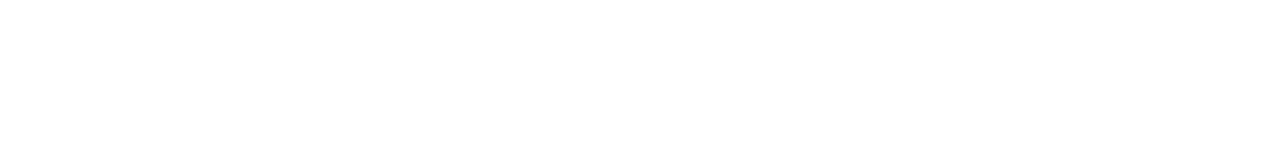
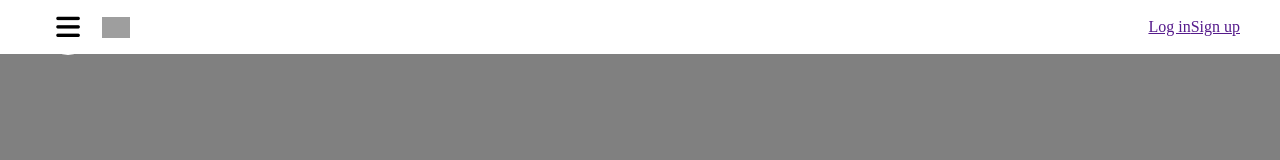
Before and after one commit to RyanT25/Website-Clone-Project, a plain HTML site: page index.html in a window 1280 px wide. Drawn offline with Linux system fonts and the light colour scheme; grey boxes are pictures that could not be loaded.

Commit message:
added header html and css

```diff
--- a/index.html
+++ b/index.html
@@ -3,10 +3,28 @@
 <head>
     <meta charset="UTF-8">
     <meta name="viewport" content="width=device-width, initial-scale=1.0">
-    <title>Uber Eats</title>
+    <title>Uber Eats Clone</title>
+    <link rel="stylesheet" href="https://cdnjs.cloudflare.com/ajax/libs/font-awesome/6.6.0/css/all.min.css">
     <link rel="stylesheet" href="style.css">
 </head>
 <body>
-
+    <header>
+        <div class="left">
+            <div class="navmenu">
+                <i class="fa-sharp fa-solid fa-bars"></i>
+            </div>
+            <div class="title">
+                <img src="https://www.ubereats.com/_static/97c43f8974e6c876.svg" alt="" />
+            </div>
+        </div>
+        <div class="right">
+            <div class="button1">
+                <a href="" class="login">Log in</a>
+            </div>
+            <div class="button2">
+                <a href="" class="signup">Sign up</a>
+            </div>
+        </div>
+    </header>
 </body>
 </html>
--- a/style.css
+++ b/style.css
@@ -0,0 +1,59 @@
+*{
+    margin: 0;
+    padding: 0;
+}
+
+body{
+    width: 100vw;
+    height: 100vh;
+    background-color: grey
+}
+
+/* Header CSS Code */
+header{
+    height: 6.75%;
+    padding: 0px 40px;
+    background-color: rgb(255, 255, 255);
+    display: flex;
+    flex-direction: row;
+    justify-content: space-between;
+    align-items: center;
+}
+
+.left{
+    width: 7.5%;
+    height: 100%;
+    background-color: rgb(255, 255, 255);
+    display: flex;
+    flex-direction: row;
+    justify-content: space-between;
+    align-items: center;
+}
+
+.navmenu{
+    width: 56px;
+    height: 56px;
+    border-radius: 50%;
+    background-color:rgb(255, 255, 255);
+    font-size: 27px;
+    display: flex;
+    align-items: center;
+    justify-content: center;
+}
+
+.title{
+    display: flex;
+    justify-content: center;
+    align-items: center;
+    background-color: rgb(255, 255, 255);
+}
+
+img{
+    height: 21px;
+}
+
+.right{
+    display: flex;
+    justify-content: center;
+    align-items: center;
+}
```
